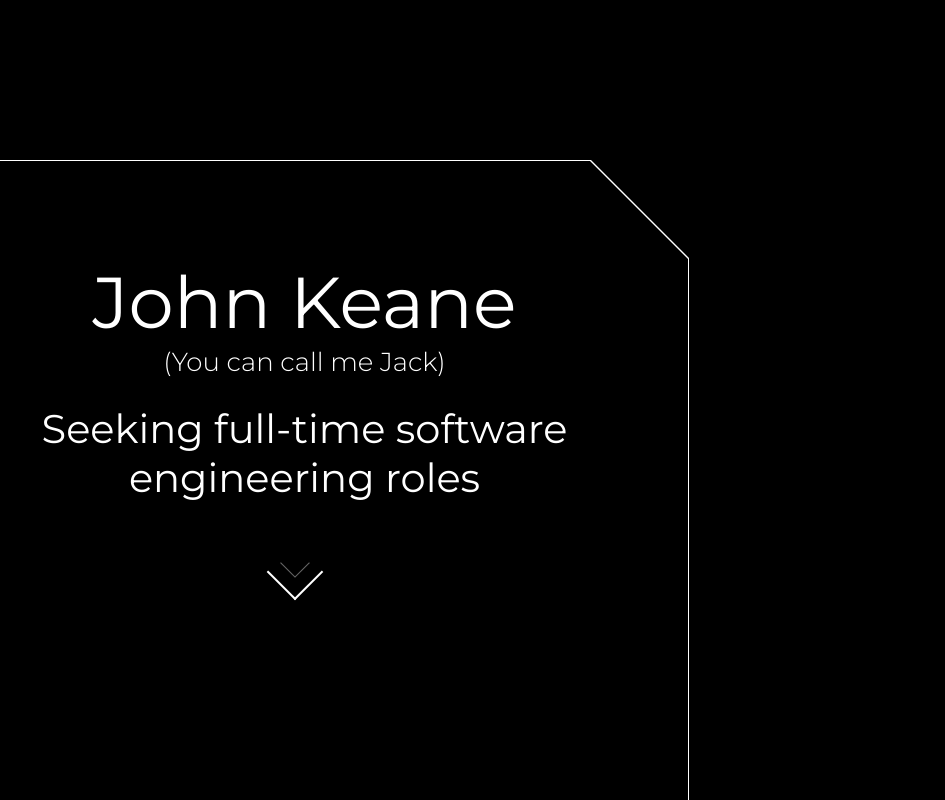
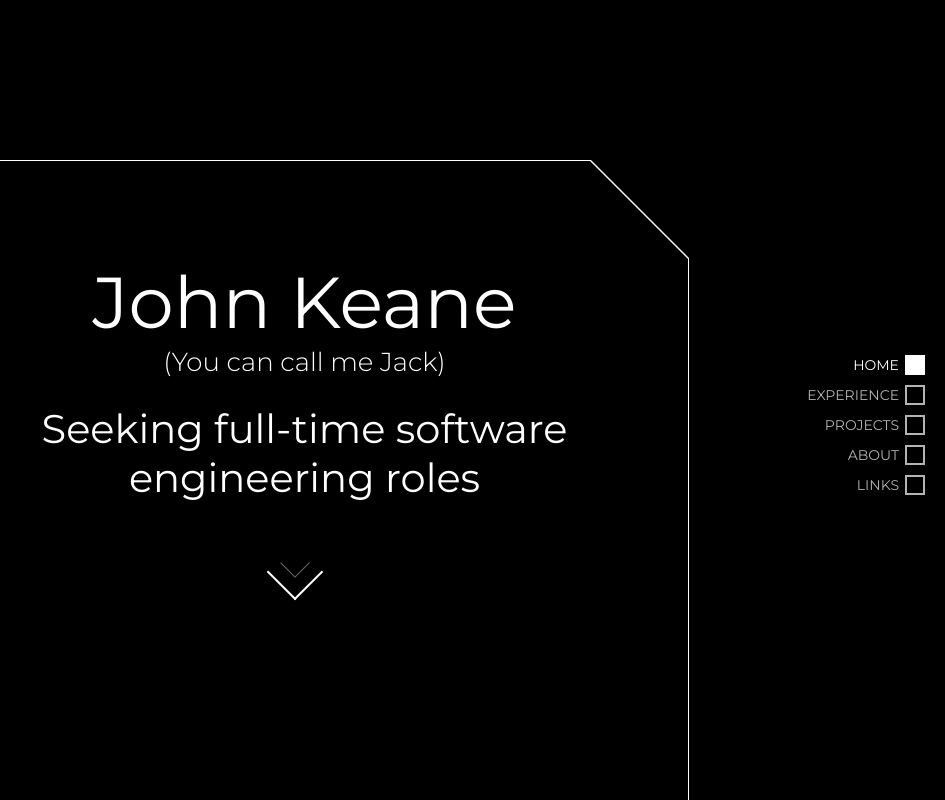
Before and after one commit to jakeane/portfolio, a Next.js app: page / in a window 1280 px wide. Shown: the top 800 px of the page, without its empty margins (335-1280 px from the left). Built offline with nearby package versions, Linux system fonts and the light colour scheme.

Commit message:
implement navigation

```diff
--- a/components/sections/About.tsx
+++ b/components/sections/About.tsx
@@ -1,12 +1,13 @@
+import React from 'react';
 import styles from 'styles/About.module.css';
 import AngledCorner from '../utils/AngledCorner';
 
-const About = (): JSX.Element => (
-  <div className={styles.main}>
+const About: React.ForwardRefRenderFunction<HTMLDivElement> = (_props, ref) => (
+  <div className={styles.main} ref={ref}>
     <AngledCorner right width={55} height={60} >
       <div>hi</div>
     </AngledCorner>
   </div>
 );
 
-export default About;
+export default React.forwardRef(About);
--- a/components/sections/Contact.tsx
+++ b/components/sections/Contact.tsx
@@ -1,12 +1,13 @@
+import React from 'react';
 import styles from 'styles/Contact.module.css';
 import AngledCorner from '../utils/AngledCorner';
 
-const Contact = (): JSX.Element => (
-  <div className={styles.main}>
+const Contact: React.ForwardRefRenderFunction<HTMLDivElement> = (_props, ref) => (
+  <div className={styles.main} ref={ref}>
     <AngledCorner width={60} height={60}>
       <div>hi</div>
     </AngledCorner>
   </div>
 );
 
-export default Contact;
+export default React.forwardRef(Contact);
--- a/components/sections/Experience.tsx
+++ b/components/sections/Experience.tsx
@@ -1,12 +1,13 @@
+import React from 'react';
 import styles from 'styles/Experience.module.css';
 import AngledCorner from '../utils/AngledCorner';
 
-const Experience = (): JSX.Element => (
-  <div className={styles.main}>
+const Experience: React.ForwardRefRenderFunction<HTMLDivElement> = (_props, ref) => (
+  <div className={styles.main} ref={ref}>
     <AngledCorner width={60} height={100}>
       <div>hi</div>
     </AngledCorner>
   </div>
 );
 
-export default Experience;
+export default React.forwardRef<HTMLDivElement>(Experience);
--- a/components/sections/Landing.tsx
+++ b/components/sections/Landing.tsx
@@ -1,18 +1,23 @@
 import AngledCorner from 'components/utils/AngledCorner';
+import React from 'react';
 
 import styles from 'styles/Landing.module.css';
 
-const Landing = (): JSX.Element => (
-  <div className={styles.main} id='Home'>
+interface Props {
+  scrollTo: (i: number) => void
+}
+
+const Landing: React.ForwardRefRenderFunction<HTMLDivElement, Props> = (props, ref) => (
+  <div className={styles.main} ref={ref}>
     <div className={styles.leftpad} />
     <AngledCorner width={60} height={60} right>
       <h1 className={styles.name}>John Keane</h1>
       <p className={styles.subname}>(You can call me Jack)</p>
       <h2 className={styles.declaration}>Seeking full-time software engineering roles</h2>
-      <div className={styles.arrow}/>
+      <div className={styles.arrow} onClick={() => props.scrollTo(1)}/>
     </AngledCorner>
     <div className={styles.rightpad} />
   </div>
 );
 
-export default Landing;
+export default React.forwardRef(Landing);
--- a/components/sections/Projects.tsx
+++ b/components/sections/Projects.tsx
@@ -1,9 +1,10 @@
 import styles from 'styles/Projects.module.css';
 import projects from 'public/projects.json';
+import React from 'react';
 import AngledCorner from '../utils/AngledCorner';
 
-const Projects = (): JSX.Element => (
-  <div className={styles.main}>
+const Projects: React.ForwardRefRenderFunction<HTMLDivElement> = (_props, ref) => (
+  <div className={styles.main} ref={ref}>
     {projects.map((p, i) => (
       <div key={i} className={i > 0 ? styles.tail_proj : undefined}>
         <AngledCorner
@@ -18,4 +19,4 @@ const Projects = (): JSX.Element => (
   </div>
 );
 
-export default Projects;
+export default React.forwardRef(Projects);
--- a/components/utils/AngledCorner.tsx
+++ b/components/utils/AngledCorner.tsx
@@ -4,10 +4,9 @@ interface Props {
   width: number
   height: number
   right?: boolean
-  children: JSX.Element | JSX.Element[]
 }
 
-const AngledCorner = (props: Props): JSX.Element => (
+const AngledCorner: React.FC<Props> = (props) => (
   <div
     className={`${styles.box} ${props.right ? styles.right : styles.left}`}
     style={{ width: `${props.width}vw`, height: `${props.height}vh` }}
--- /dev/null
+++ b/components/utils/NavItem.tsx
@@ -0,0 +1,20 @@
+import styles from 'styles/NavItem.module.css';
+
+interface Props {
+  name: string
+  i: number
+  scrollTo: (i: number) => void
+  current?: boolean
+}
+
+const NavItem: React.FC<Props> = (props) => (
+  <div
+    className={`${styles.container} ${props.current ? styles.current_container : ''}`}
+    onClick={() => props.scrollTo(props.i)}
+  >
+    <p className={styles.name}>{props.name.toUpperCase()}</p>
+    <div className={`${styles.box} ${props.current ? styles.current_box : ''}`} />
+  </div>
+);
+
+export default NavItem;
--- a/pages/index.tsx
+++ b/pages/index.tsx
@@ -5,9 +5,44 @@ import Experience from 'components/sections/Experience';
 import Projects from 'components/sections/Projects';
 import About from 'components/sections/About';
 import Contact from 'components/sections/Contact';
+import NavItem from 'components/utils/NavItem';
 import styles from 'styles/Home.module.css';
+import { useEffect, useRef, useState } from 'react';
 
-const Home: React.FC = () => (
+const SECTIONS = ['Home', 'Experience', 'Projects', 'About', 'Links'];
+
+const Home: React.FC = () => {
+  const navRefs = useRef<(HTMLDivElement | null)[]>(Array(5).fill(null));
+  const [closestSection, setClosestSection] = useState(0);
+
+  const scrollTo = (i: number) => {
+    const el = navRefs.current[i];
+    if (!el) return;
+    const offset = i === 0 ? -200 : -50;
+    const y = el.getBoundingClientRect().top + window.pageYOffset + offset;
+    window.scrollTo({ top: y, behavior: 'smooth' });
+  };
+
+  const getClosestPoint = (r: HTMLDivElement | null, i: number) => {
+    const endOffset = i === 4 ? 200 : 0;
+    const rect = r?.getBoundingClientRect();
+    if (!rect) return 10000;
+    const { top, bottom } = rect;
+    return Math.min(Math.abs(top), Math.abs(bottom)) - endOffset;
+  };
+
+  useEffect(() => {
+    window.addEventListener('scroll', () => {
+      const closest = navRefs.current
+        .map((r, i) => ({ y: getClosestPoint(r, i), i }))
+        .reduce((best, curr) => (
+          best.y < curr.y ? best : curr
+        ));
+      setClosestSection(closest.i);
+    });
+  }, []);
+
+  return (
     <div className={styles.container}>
       <Head>
         <title>Jack Keane</title>
@@ -16,18 +51,22 @@ const Home: React.FC = () => (
       </Head>
 
       <main className={styles.main}>
-      <Landing />
+        <nav className={styles.nav}>
+          {SECTIONS.map((s, i) => <NavItem name={s} key={s} i={i} scrollTo={scrollTo} current={i === closestSection} />)}
+        </nav>
+        <Landing ref={(el) => { navRefs.current[0] = el; }} scrollTo={scrollTo} />
         <div className={styles.exp_transition}/>
-      <Experience />
-      <div className={styles.proj_transition}/>
-      <Projects />
+        <Experience ref={(el) => { navRefs.current[1] = el; }} />
+        <div className={styles.proj_transition} />
+        <Projects ref={(el) => { navRefs.current[2] = el; }} />
         <div className={styles.about_transition}/>
-      <About />
+        <About ref={(el) => { navRefs.current[3] = el; }} />
         <div className={styles.contact_transition}/>
-      <Contact />
+        <Contact ref={(el) => { navRefs.current[4] = el; }} />
       </main>
 
     </div>
   );
+};
 
 export default Home;
--- a/styles/Home.module.css
+++ b/styles/Home.module.css
@@ -3,6 +3,18 @@
   flex-direction: column;
   justify-content: center;
   align-items: center;
+  overflow-y: scroll;
+}
+
+.nav {
+  position: fixed;
+  right: 0;
+  /* top: 50%; */
+  top: 0;
+  bottom: 0;
+  margin-top: auto;
+  margin-bottom: auto;
+  height: 100px;
 }
 
 .exp_transition {
--- /dev/null
+++ b/styles/NavItem.module.css
@@ -0,0 +1,36 @@
+.container {
+    display: flex;
+    align-items: center;
+    justify-content: flex-end;
+    opacity: .7;
+    transition: .25s;
+    font-size: 14px;
+    font-weight: normal;
+    margin-right: 20px;
+    cursor: pointer;
+}
+
+.current_container {
+    opacity: 1;
+    /* font-weight: bold; */
+}
+
+.container:hover {
+    opacity: 1;
+    /* font-weight: bold; */
+}
+
+.name {
+    margin: 6px;
+}
+
+.box {
+    width: 20px;
+    height: 20px;
+    border: 2px solid white;
+    background-color: black;
+}
+
+.current_box {
+    background-color: white;
+}
```
Also changed, not shown: public/icons/down_chevron.svg (added). Lines whose indentation alone changed are shown as unchanged.
